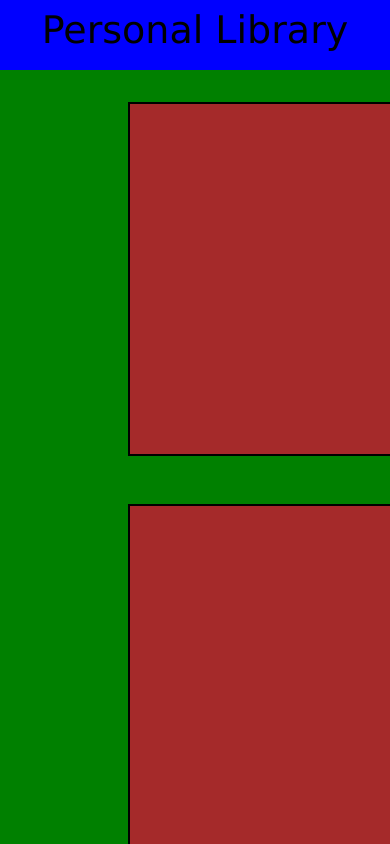
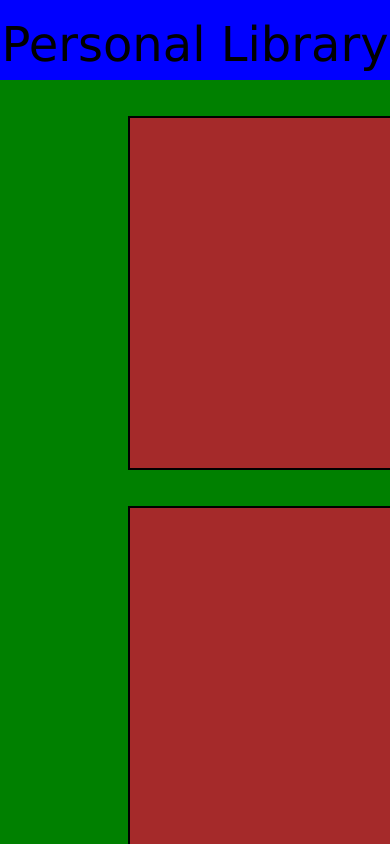
Before and after one commit to nwmason/library, a plain HTML site: page index.html in a window 390 px wide. Drawn offline with Linux system fonts and the light colour scheme.

Commit message:
adjusted responsive design elements, added placeholder code

```diff
--- a/app.js
+++ b/app.js
@@ -19,7 +19,17 @@ Book.prototype.changeReadStatus = function () {
     }
 }
 
+const testBook = new Book("The Alpha", "Me", "0", false)
+const otherBook = new Book("The Omega", "Not Me", "999", true)
+
 
 function addBooktoLibrary() {
+    // learn about dialogs and modals then come back
+}
 
-}
+myLibrary.push(testBook)
+myLibrary.push(otherBook)
+
+// to do:
+// iterate over myLibrary, publishing book info
+// on each individual Book div in class book-container
--- a/index.html
+++ b/index.html
@@ -14,7 +14,6 @@
         <div class="book-container"></div>
         <div class="book-container"></div>
         <div class="book-container"></div>
-        <div class="book-container"></div>
 
     </div>
 </body>
--- a/style.css
+++ b/style.css
@@ -2,7 +2,7 @@ body {
     margin: 0;
     padding: 0;
     display: grid;
-    grid-template-rows: 1fr 11fr;
+    grid-template-rows: 1fr 19fr;
     height: 100vh;
     width: 100%;
 }
@@ -13,20 +13,21 @@ body {
 
 .header {
     background-color: blue;
-    font-size: 38px;
+    font-size: 48px;
+    padding-top: 16px;
+    padding-bottom: 8px;
     text-align: center;
-    padding-top: 2%;
 }
 
 .container {
     background-color: green;
     display: grid;
     padding: 128px;
-    padding-top: 32px;
-    padding-bottom: 32px;
+    padding-top: 36px;
+    padding-bottom: 16px;
     grid-template-columns: repeat(auto-fit, minmax(380px, 1fr));
     overflow: auto;
-    gap: 48px;
+    gap: 36px;
 }
 
 .book-container {
```
